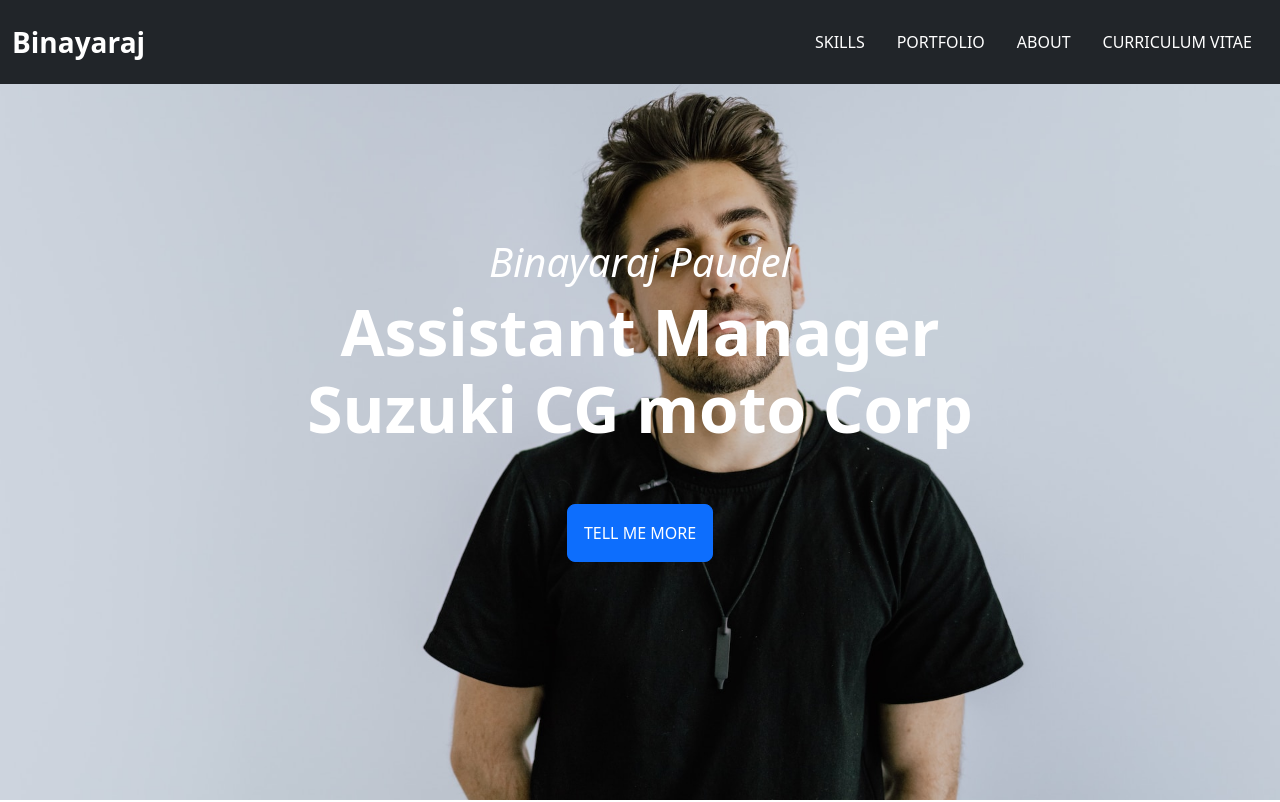
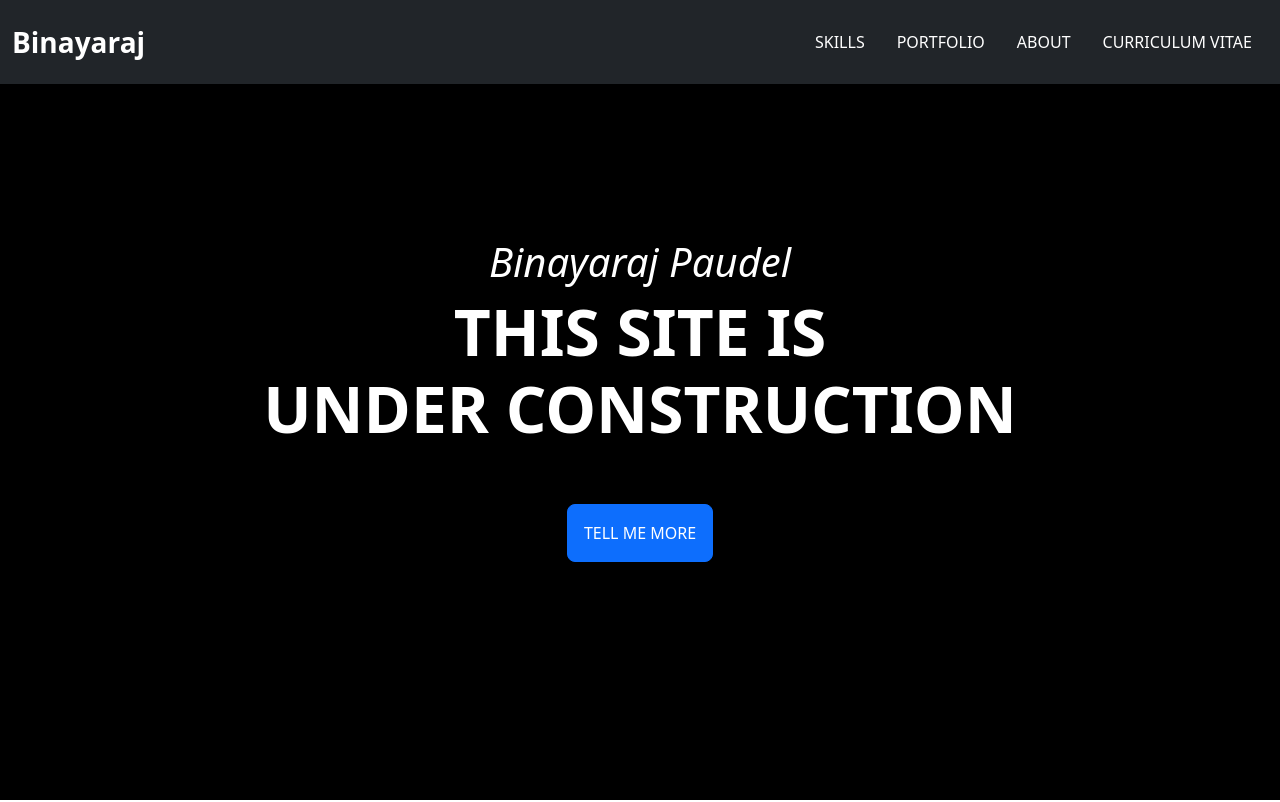
Before and after one commit to NishantNN/Binaya-website, a plain HTML site: page index.html in a window 1280 px wide. Shown: the top 802 px of the page. Drawn offline with nearby package versions, Linux system fonts and the light colour scheme.

Commit message:
under construction banner added in hero

```diff
--- a/css/style.css
+++ b/css/style.css
@@ -18,7 +18,8 @@ body {
 /* Hero section background image */
 .hero {
   height: 100vh;
-  background-image: url("../images/home-bg.jpg");
+  /* background-image: url("../images/home-bg.jpg"); */
+  background-color: black;
   background-repeat: no-repeat;
   background-size: cover;
   background-attachment: fixed;
--- a/index.html
+++ b/index.html
@@ -44,7 +44,7 @@
     <section class="hero d-flex flex-column align-items-center justify-content-center">
       <div class="text-center">
         <h1 class="h1 text-white fw-medium fst-italic">Binayaraj Paudel</h1>
-        <h2 class="display-3 text-white fw-bold">Assistant Manager <br /> Suzuki CG moto Corp</h2>
+        <h2 class="display-3 text-white fw-bold">THIS SITE IS <br /> UNDER CONSTRUCTION</h2>
         <a href="#skills" class="btn btn-lg fs-6 fw-medium mt-5 btn-primary p-3">TELL ME MORE</a>
       </div>
     </section>
```
